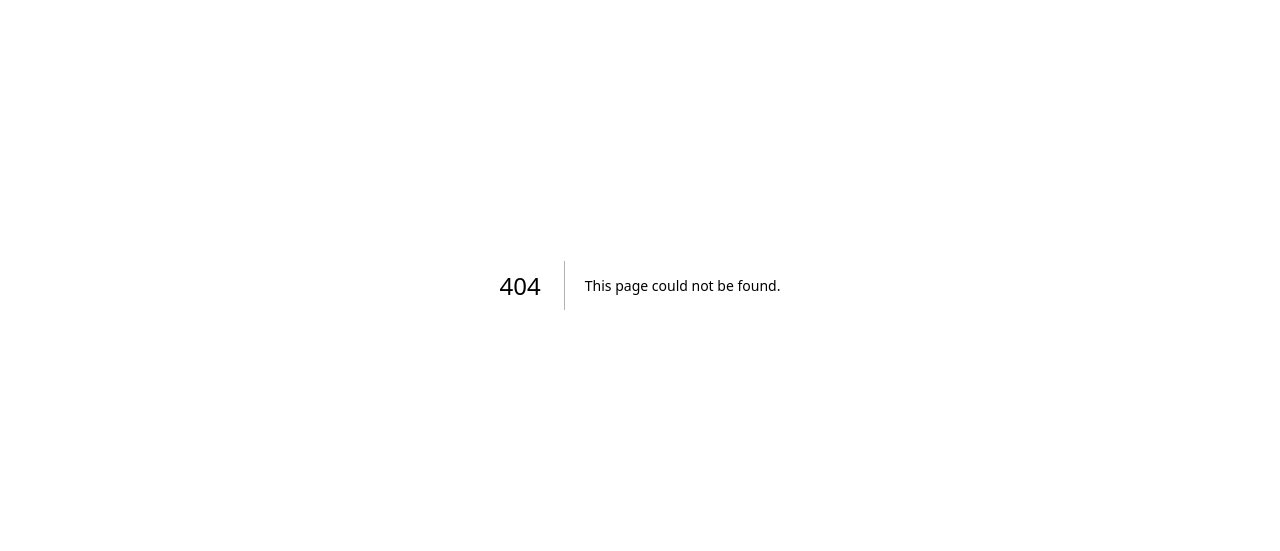
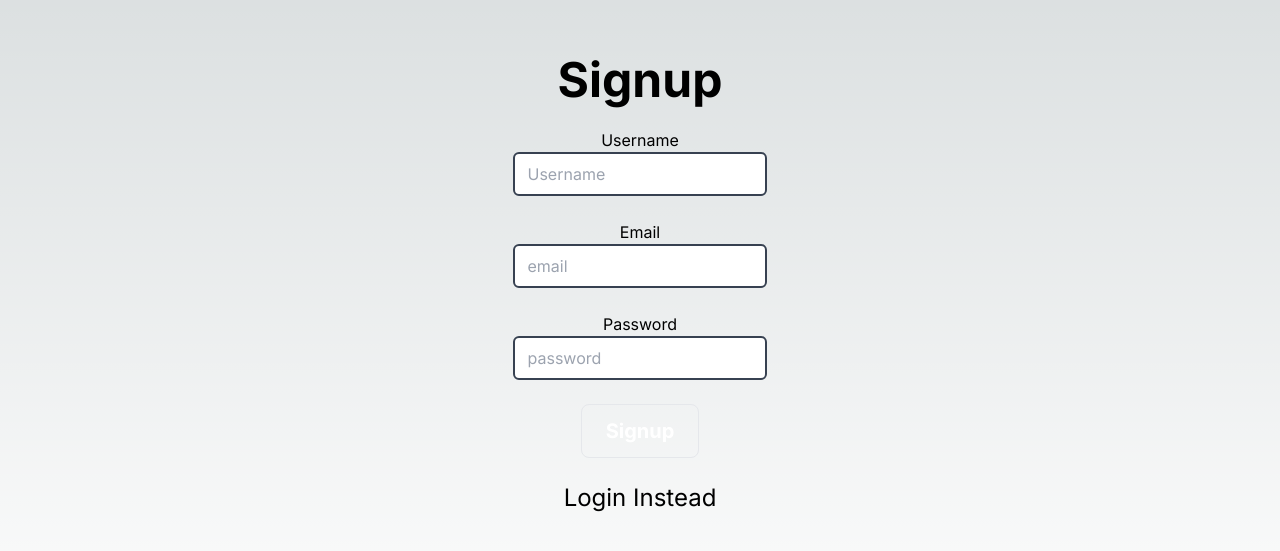
Before and after one commit to KetanKumavat/NextAuth, a Next.js app: page /signup in a window 1280 px wide. Before the commit this address had no page. Shown: the part 115-666 px from the top of the page. Built offline with nearby package versions, Linux system fonts and the light colour scheme.

Commit message:
first commit

```diff
--- /dev/null
+++ b/src/app/login/page.tsx
@@ -0,0 +1,58 @@
+"use client";
+import React from "react";
+import Link from "next/link";
+import { useRouter } from "next/navigation";
+import { axios } from "axios";
+
+const LoginPage = () => {
+  const [user, setUser] = React.useState({
+     email : "",
+     password: "",
+  });
+
+  const onLogin = async () =>{
+
+  }
+  return (
+    <div>
+      <div className="flex flex-col items-center justify-center min-h-screen py-2">
+        <h1 className="text-5xl font-bold flex flex-col justify-center items-center">
+          Login
+        </h1>
+        <br />
+        <label htmlFor="email">Email</label>
+        <input
+          className="border-2 border-gray-700 p-2 rounded-md"
+          type="text"
+          id="email"
+          value={user.email}
+          onChange={(e) => setUser({ ...user, email: e.target.value })}
+          placeholder=" email"
+        />
+        <br />
+        <label htmlFor="password">Password</label>
+        <input
+          className="border-2 border-gray-700 p-2 rounded-md"
+          type="password"
+          id="password"
+          value={user.password}
+          onChange={(e) => setUser({ ...user, password: e.target.value })}
+          placeholder=" password"
+        />
+        <br />
+        <button
+          className="border hover:bg-white
+        duration-1000 hover:text-black text-white font-bold py-3 px-6 text-xl rounded-lg"
+          onClick={onLogin}>
+          Login
+        </button>
+        <br />
+        <Link href="/signup">
+          <h1 className="text-2xl">Signup Instead</h1>
+        </Link>
+      </div>
+    </div>
+  );
+};
+
+export default LoginPage;
--- /dev/null
+++ b/src/app/profile/[id]/page.tsx
@@ -0,0 +1,9 @@
+export default function UserProfile({params}:any) {
+  return (
+    <div className="flex flex-col items-center justify-center min-h-screen py-2">
+      <h1>Profile Page</h1>
+      <hr />
+      <p className="text-4xl">Profile Page {params.id}</p>
+    </div>
+  );
+}
--- /dev/null
+++ b/src/app/profile/page.tsx
@@ -0,0 +1,9 @@
+export default function ProfilePage() {
+    return (
+        <div className="flex flex-col items-center justify-center min-h-screen py-2">
+            <h1>Profile Page</h1>
+            <hr />
+            <p>Profile Page.</p>
+        </div>
+    )
+};
--- /dev/null
+++ b/src/app/signup/page.tsx
@@ -0,0 +1,69 @@
+"use client";
+import React from "react";
+import Link from "next/link";
+import { useRouter } from "next/navigation";
+import { axios } from "axios";
+
+const SignUp = () => {
+  const [user, setUser] = React.useState({
+     email : "",
+     username: "",
+     password: "",
+  });
+
+  const onSignup = async () =>{
+
+  }
+  return (
+    <div>
+      <div className="flex flex-col items-center justify-center min-h-screen py-2">
+        <h1 className="text-5xl font-bold flex flex-col justify-center items-center">
+          Signup
+        </h1>
+        <br />
+        <label htmlFor="username">Username</label>
+        <input
+          className="border-2 border-gray-700 p-2 rounded-md"
+          type="text"
+          id="username"
+          value={user.username}
+          onChange={(e) => setUser({ ...user, username: e.target.value })}
+          placeholder=" Username"
+        />
+        <br />
+        <label htmlFor="email">Email</label>
+        <input
+          className="border-2 border-gray-700 p-2 rounded-md"
+          type="text"
+          id="email"
+          value={user.email}
+          onChange={(e) => setUser({ ...user, email: e.target.value })}
+          placeholder=" email"
+        />
+        <br />
+        <label htmlFor="password">Password</label>
+        <input
+          className="border-2 border-gray-700 p-2 rounded-md"
+          type="password"
+          id="password"
+          value={user.password}
+          onChange={(e) => setUser({ ...user, password: e.target.value })}
+          placeholder=" password"
+        />
+        <br />
+        <button
+          className="border hover:bg-white
+        duration-1000 hover:text-black text-white font-bold py-3 px-6 text-xl rounded-lg"
+          onClick={onSignup}>
+          Signup
+        </button>
+        <br />
+        <Link href="/login" >
+          <h1 className="text-2xl">Login Instead</h1>
+        </Link>
+      </div>
+    </div>
+  );
+};
+
+export default SignUp;
```
Also changed, not shown: package.json (+10 -4 lines), src/dbConfig/dbConfig.ts (added, +17 -0 lines), next.config.js (line endings or trailing spaces), src/app/api/users/login/route.ts (added), src/app/api/users/signup/route.ts (added), 2 other files (tests, documents, lock files or other folders).
